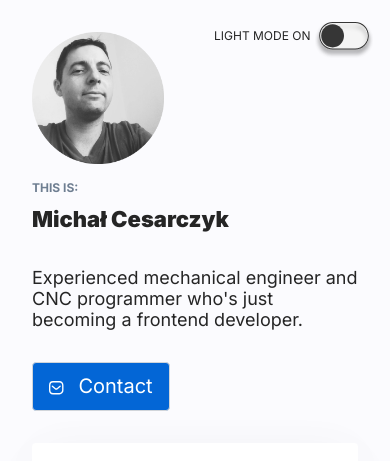
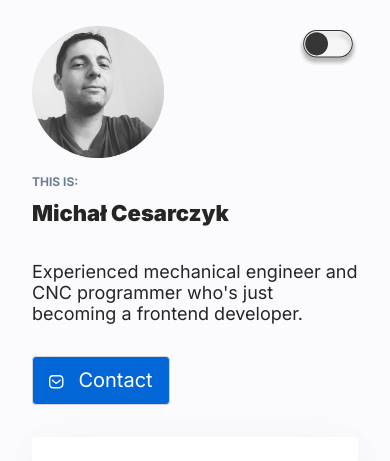
Before and after one commit to MCesarczyk/personal-homepage, a React (Create React App) app: page / in a window 390 px wide. Shown: the top 461 px of the page. Built offline with nearby package versions, Linux system fonts and the light colour scheme; no server answers.

Commit message:
ThemeSwitcher placement fixed, caption on small screens hidden

```diff
--- a/src/App.js
+++ b/src/App.js
@@ -20,12 +20,12 @@ function App() {
   return (
     <>
       <ThemeProvider theme={theme}>
-        <ThemeSwitcher
-          theme={theme}
-          onClick={() => onButtonClick()}
-        >
-        </ThemeSwitcher>
         <Container>
+          <ThemeSwitcher
+            theme={theme}
+            onClick={() => onButtonClick()}
+          >
+          </ThemeSwitcher>
           <Header />
           <Section
             title={"My skills"}
--- a/src/components/Header/styled.js
+++ b/src/components/Header/styled.js
@@ -5,6 +5,7 @@ export const HeaderContainer = styled.header`
     grid-template-columns: auto 1fr;
     align-items: center;
     gap: 64px;
+    margin-top: -30px;
 
     @media (max-width: ${({ theme }) => theme.breakpoints.tabletMax}) {
         grid-template-columns: 1fr;
--- a/src/components/Section/index.js
+++ b/src/components/Section/index.js
@@ -7,9 +7,9 @@ const Section = ({ title, elements }) => (
             {title}
         </SectionHeader>
         <SectionList>
-            {elements.map((element, index) => (
+            {elements.map((element) => (
                 <>
-                    <SectionListItem key={index} >
+                    <SectionListItem key={element} >
                         <SectionListItemImage src={circle} />
                         {element}
                     </SectionListItem>
--- a/src/features/themes/ThemeSwitcher/index.js
+++ b/src/features/themes/ThemeSwitcher/index.js
@@ -1,4 +1,4 @@
-import { SwitcherButton, SwitcherButtonImage } from "./styled";
+import { SwitcherButton, SwitcherButtonImage, SwitcherCaption } from "./styled";
 import light from "../../../images/lightMode.svg";
 import dark from "../../../images/darkMode.svg";
 import { lightMode } from "../../../theme";
@@ -6,8 +6,12 @@ import { lightMode } from "../../../theme";
 const ThemeSwitcher = ({ theme, onClick }) => {
     return (
         <SwitcherButton onClick={onClick}>
-            {theme === lightMode ? "LIGHT MODE ON" : "DARK MODE ON"}
-            <SwitcherButtonImage src={theme === lightMode ? light : dark} />
+            <SwitcherCaption>
+                {theme === lightMode ? "LIGHT MODE ON" : "DARK MODE ON"}
+            </SwitcherCaption>
+            <SwitcherButtonImage
+                src={theme === lightMode ? light : dark}
+            />
         </SwitcherButton>
     )
 };
--- a/src/features/themes/ThemeSwitcher/styled.js
+++ b/src/features/themes/ThemeSwitcher/styled.js
@@ -1,34 +1,23 @@
 import styled from "styled-components";
+
+export const SwitcherCaption = styled.div`
+    @media (max-width: ${({ theme }) => theme.breakpoints.tabletMax}) {
+        display: none;
+    }
+`;
 
 export const SwitcherButton = styled.button`
     display: flex;
     align-items: center;
-    justify-content: space-between;
+    justify-content: flex-end;
+    gap: 12px;
     font-size: 12px;
-    width: 160px;
+    width: 100%;
     height: 24px;
     padding: 0px;
     border: none;
     color: ${({ theme }) => theme.color.primary};
     background-color: transparent;
-    position: absolute;
-    top: 40px;
-    right: 64px;
-
-    @media (max-width: ${({ theme }) => theme.breakpoints.netbookMax}) {
-        top: 36px;
-        right: 48px;
-    }
-
-    @media (max-width: ${({ theme }) => theme.breakpoints.tabletMax}) {
-        top: 32px;
-        right: 32px;
-    }
-
-    @media (max-width: ${({ theme }) => theme.breakpoints.mobileMax}) {
-        top: 24px;
-        right: 16px;
-    }
 `;
 
 export const SwitcherButtonImage = styled.img`
```
